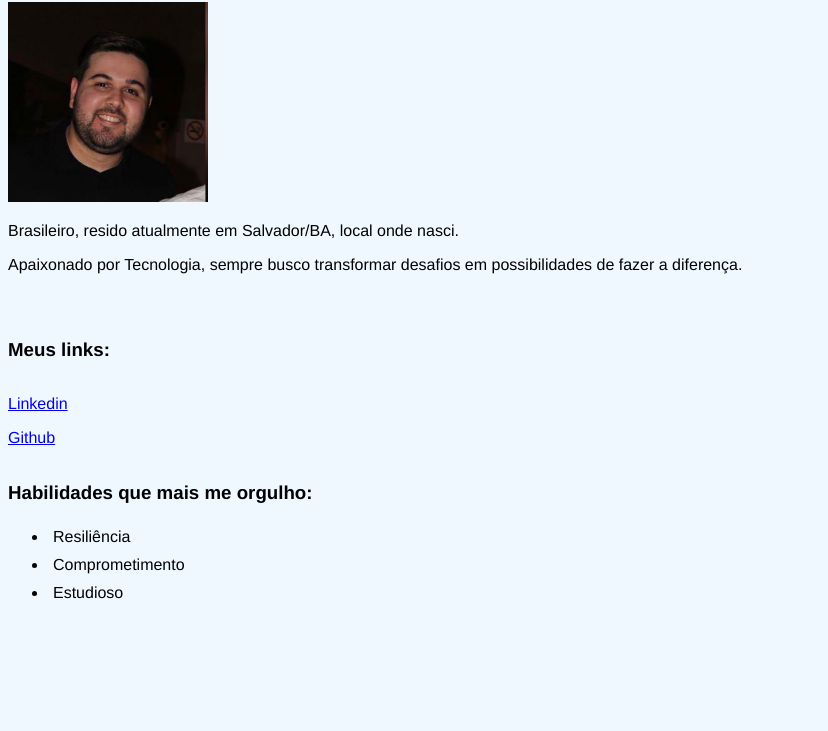
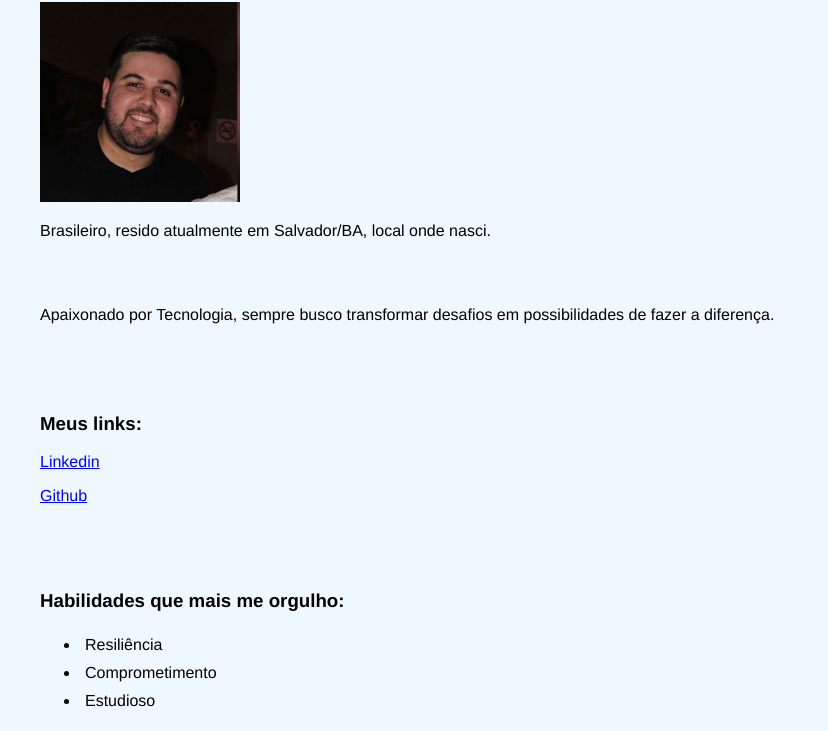
Before and after one commit to guilhermegoiana/guilhermegoiana.github.io, a plain HTML site: page index.html in a window 1280 px wide. Shown: the part 78-809 px from the top of the page, without its empty margins (0-828 px from the left). Drawn offline with Linux system fonts and the light colour scheme.

Commit message:
Ajustando padding total

```diff
--- a/index.html
+++ b/index.html
@@ -14,9 +14,11 @@
         <p>Apaixonado por Tecnologia, sempre busco transformar desafios em possibilidades de fazer a diferença.</p>
     </header>
 
-    <h3 class="links">Meus links:</h3>
-    <p><a href="https://www.linkedin.com/in/guilhermegoiana/" target="_blank" rel="noopener noreferrer">Linkedin</a></p>
-    <p><a href="https://github.com/guilhermegoiana" target="_blank" rel="noopener noreferrer">Github</a></p>
+    <div class="links">
+        <h3>Meus links:</h3>
+        <p><a href="https://www.linkedin.com/in/guilhermegoiana/" target="_blank" rel="noopener noreferrer">Linkedin</a></p>
+        <p><a href="https://github.com/guilhermegoiana" target="_blank" rel="noopener noreferrer">Github</a></p>
+    </div>
     <div class="habilidades">
         <h3>Habilidades que mais me orgulho:</h3>
         <ul>
--- a/style.css
+++ b/style.css
@@ -2,6 +2,7 @@ body {
     background-color: aliceblue;
     font-family: Helvetica, sans-serif;
     padding: 0 0 0 0px;
+    margin-left: 40px;
 }
 
 header img {
@@ -10,16 +11,12 @@ header img {
 
 header p {
     font-weight: 545;
+    padding-bottom: 50px;
 }
 
 .links a {
    text-decoration: underline;
    color: blue;
-}
-
-.links {
-    padding-top: 30px;
-    display: inline-block;
 }
 
 .links h3 {
@@ -31,7 +28,7 @@ header p {
 }
 
 .habilidades {
-    display: inline-block;
+    padding-top: 50px;
 }
 
 .habilidades li {
```
